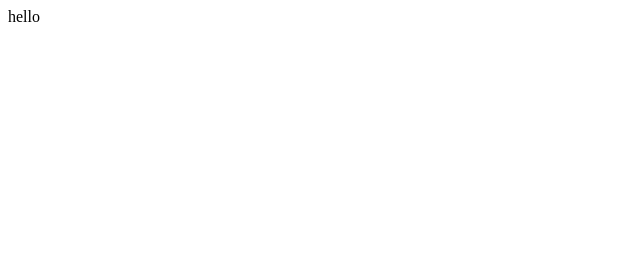
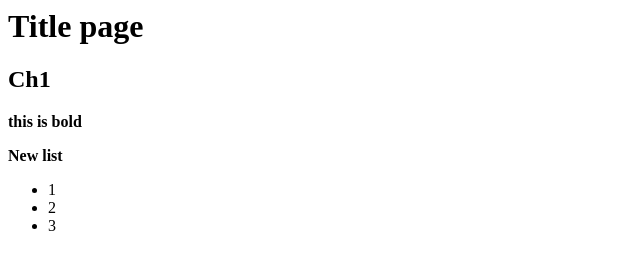
Before and after one commit to itsmdorsey/itsmdorsey.github.io, a plain HTML site: page index.html in a window 1280 px wide. Shown: the whole page, without its empty margins (0-640 px from the left). Drawn offline with Linux system fonts and the light colour scheme.

Commit message:
Update index.html

```diff
--- a/index.html
+++ b/index.html
@@ -1 +1,14 @@
-<p> hello</p>
+
+<h1>Title page</h1>
+
+<h2>Ch1</h2>
+
+<p><strong>this is bold</strong></p>
+
+<p><strong>New list</strong></p>
+
+<ul>
+<li>1</li>
+<li>2</li>
+<li>3</li>
+</ul>
```
